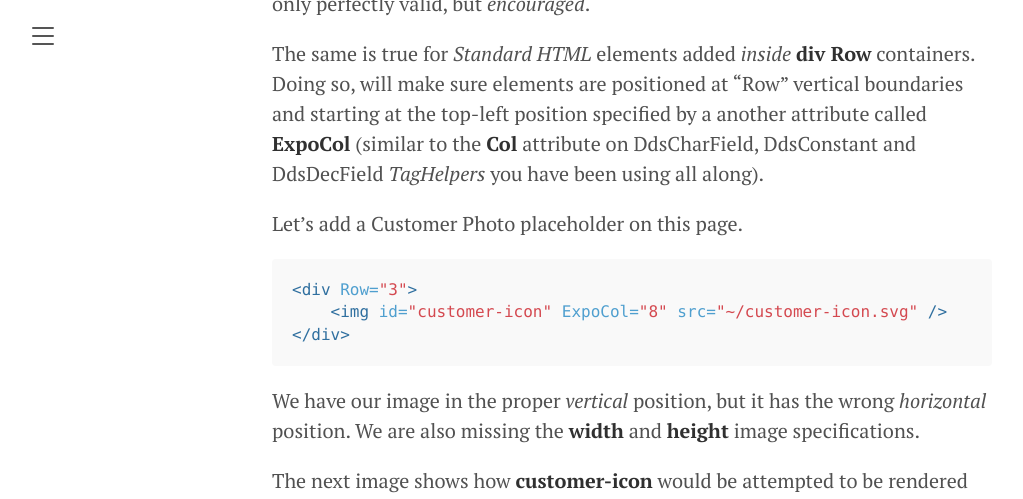
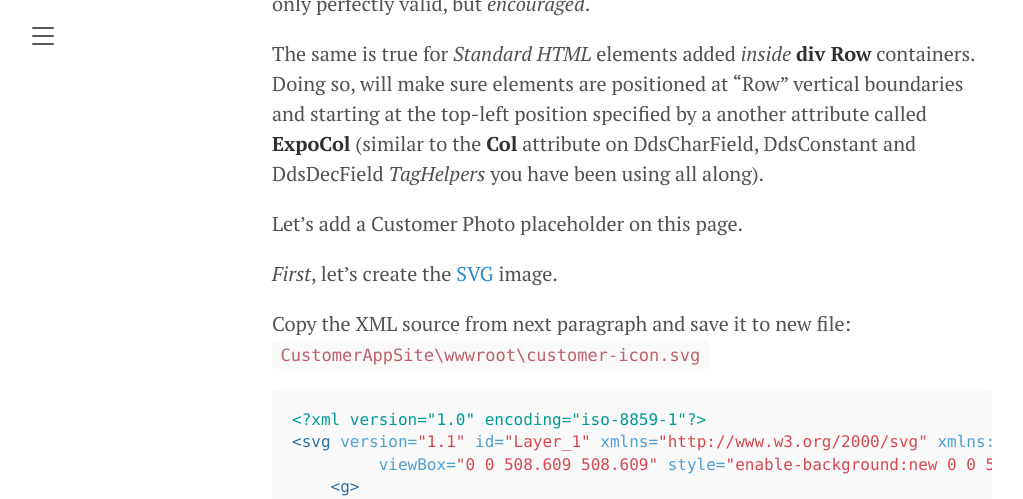
Before and after one commit to ASNA/SunFarm, a Jekyll site: the page built from docs/adding-image-to-page.md, in a window 1280 px wide and 1400 px high, scrolled down 1921 px. Shown: the top 499 px of the window, without its empty margins (8-1031 px from the left). Built offline with Jekyll 4.4.1, drawn with Linux system fonts in a browser that asks for light colours; some of the changed text lies outside the part shown.

````diff
--- a/docs/adding-image-to-page.md
+++ b/docs/adding-image-to-page.md
@@ -36,6 +36,37 @@ The same is true for *Standard HTML* elements added *inside* **div Row** contain
 
 Let’s add a Customer Photo placeholder on this page.
 
+*First*, let's create the [SVG](https://en.wikipedia.org/wiki/Scalable_Vector_Graphics) image.
+
+Copy the XML source from next paragraph and save it to new file: `CustomerAppSite\wwwroot\customer-icon.svg`
+
+```xml
+<?xml version="1.0" encoding="iso-8859-1"?>
+<svg version="1.1" id="Layer_1" xmlns="http://www.w3.org/2000/svg" xmlns:xlink="http://www.w3.org/1999/xlink" x="0px" y="0px"
+	 viewBox="0 0 508.609 508.609" style="enable-background:new 0 0 508.609 508.609;" xml:space="preserve">
+    <g>
+        <circle style="fill:#EEB490;" cx="163.942" cy="159.364" r="36.959"/>
+        <circle style="fill:#EEB490;" cx="344.328" cy="159.364" r="36.959"/>
+    </g>
+    <circle style="fill:#56545F;" cx="254.135" cy="115.285" r="115.285"/>
+    <path style="fill:#FF667C;" d="M338.564,284.821H169.706c-77.309,0-140.037,62.728-140.037,140.037v83.751H478.94v-83.751 C478.601,347.55,415.873,284.821,338.564,284.821z"/>
+    <path style="fill:#D34A5E;" d="M166.993,284.821v116.98c0,48.148,38.993,87.142,87.142,87.142s87.142-38.993,87.142-87.142v-116.98	H166.993z"/>
+    <circle style="fill:#EEB490;" cx="254.135" cy="271.936" r="62.728"/>
+    <g>
+        <circle style="fill:#F1F3F7;" cx="218.872" cy="341.785" r="26.109"/>
+        <circle style="fill:#F1F3F7;" cx="289.399" cy="341.785" r="26.109"/>
+    </g>
+    <circle style="fill:#D6D6D8;" cx="254.135" cy="341.785" r="19.666"/>
+    <path style="fill:#FACCB4;" d="M330.766,74.257c-10.172,17.971-40.689,31.195-76.63,31.195s-66.458-13.224-76.63-31.195 c-11.189,15.597-17.632,34.585-17.632,54.93v69.171c0,52.217,42.4,94.262,94.262,94.262c52.217,0,94.262-42.384,94.262-94.262 v-68.832C348.397,108.842,341.955,89.854,330.766,74.257z"/>
+</svg>
+```
+
+*Next*, add a reference to the new image by adding Row="3" to the record "CUSTREC" in the markup file:
+
+`CustomerAppSite\Areas\CustomerAppViews\Pages\CUSTDSPF.cshtml`
+
+With this HTML segment:
+
 ```html
 <div Row="3">
     <img id="customer-icon" ExpoCol="8" src="~/customer-icon.svg" />
@@ -61,9 +92,13 @@ We need to complete the position and dimensions of the image by adding the follo
 }
 ```
 
->&#128161; Notice how **Row="3"** became as tall as the height of the image, pushing all the rest of the rows down. This may or not be what we intended.
+> The `#customer-icon` style sets the **width** of the image element, yet the SVG definition is defined to **preserve** aspect-ratio, meaning, the *height* will also follow the *width* to preserve the proportions.
+
+Notice how **Row="3"** became as tall as the height of the image, pushing all the rest of the rows down. This may or not be what we intended.
 
 ![Customer Icon Shows](/images/page-two-04_a.png)
+
+>If you still not see the image with proper width, clear the Browser's CSS cache.
 
 If we prefer not *to push* the rest of rows down, we can change the position style from: "relative" to: "absolute"[^1].
 
````
